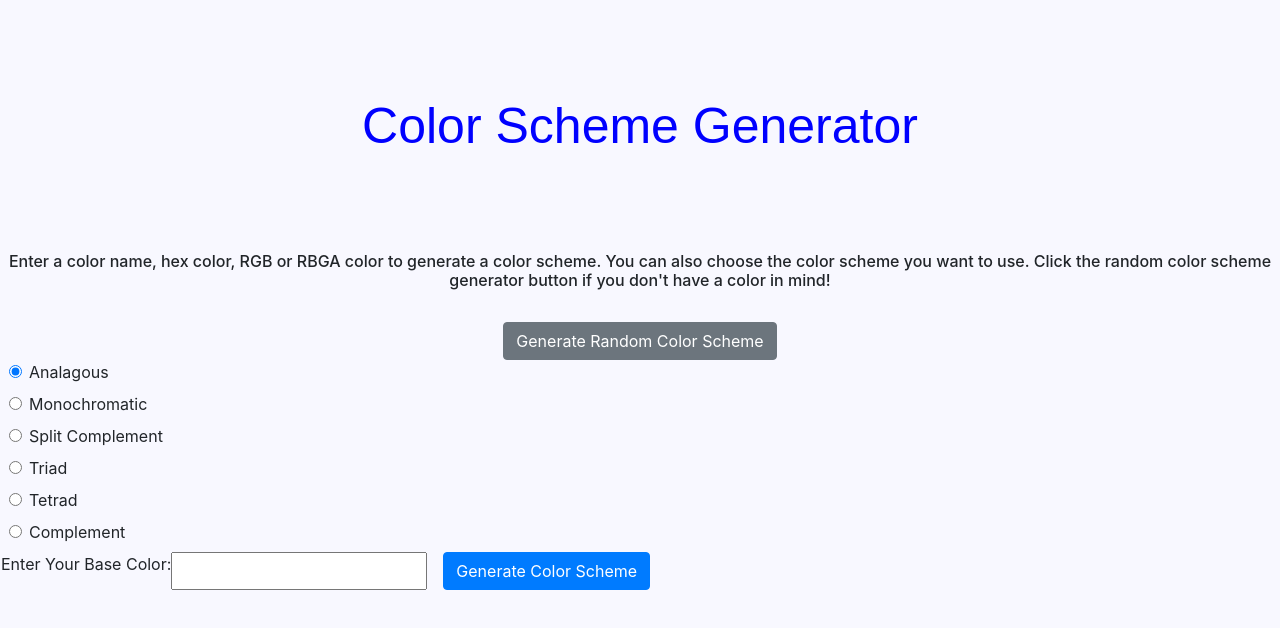
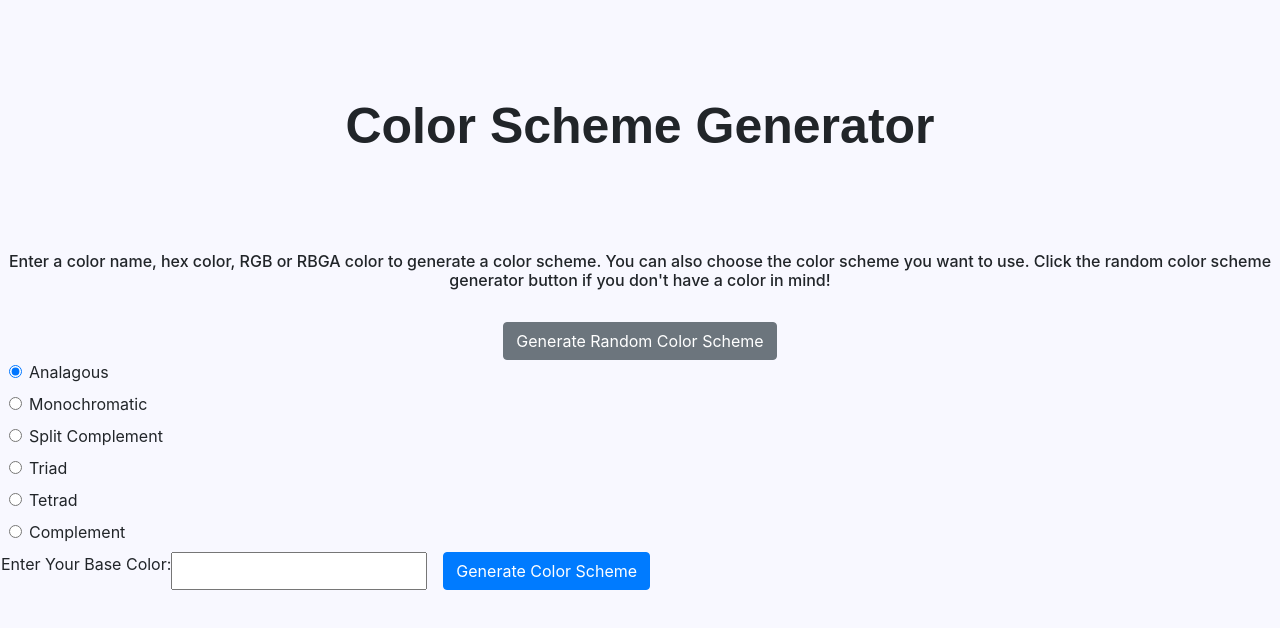
Before and after one commit to lizzya821/Color-Palette, a React (Create React App) app: page / in a window 1280 px wide. Shown: the top 628 px of the page. Built offline with nearby package versions, Linux system fonts and the light colour scheme.

Commit message:
style update

```diff
--- a/src/App.js
+++ b/src/App.js
@@ -7,7 +7,7 @@ const headerStyle = {
   fontSize: "50px",
   textAlign: "center",
   margin: "6rem 0",
-  color: "blue",
+  fontWeight: "bold",
 };
 
 function App() {
```
Also changed, not shown: 8 other files (tests, documents, lock files or other folders).
